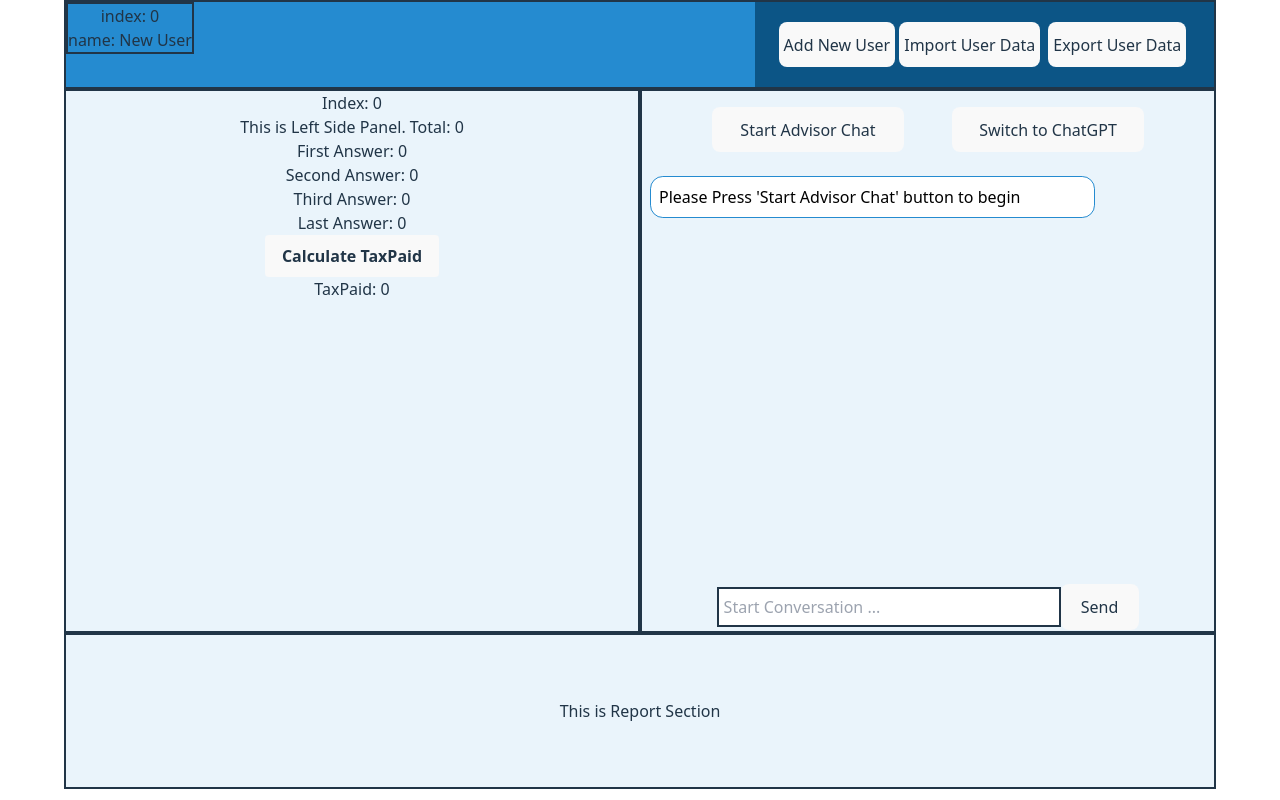
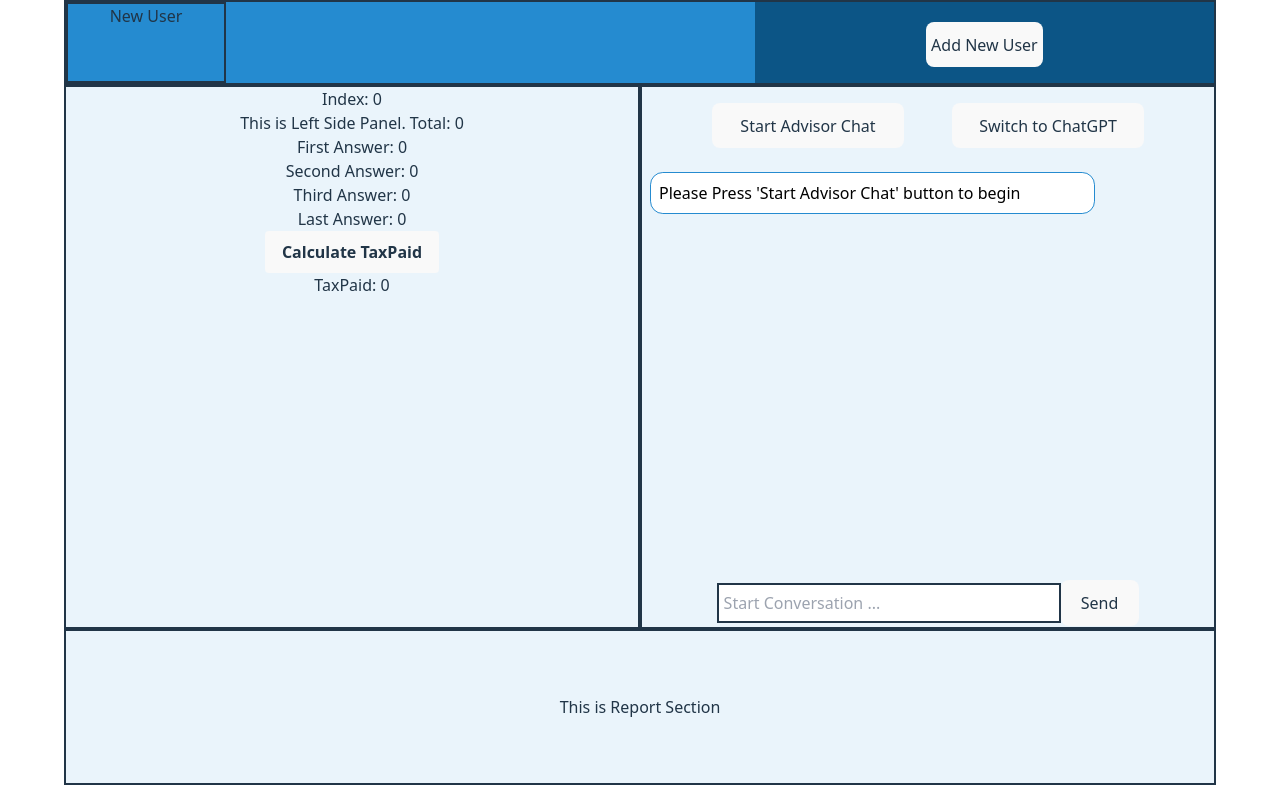
Before and after one commit to hkmarcoot/nea-project-frontend-myself-01, a React (Vite) app: page / in a window 1280 px wide. Built offline with nearby package versions, Linux system fonts and the light colour scheme.

Commit message:
make the header able to scroll in x direction when there are many users created

```diff
--- a/src/App.css
+++ b/src/App.css
@@ -20,7 +20,7 @@
   margin: 8px 0;
   max-width: 80%;
   word-wrap: break-word;
-  z-index: 2;
+  z-index: 1;
 }
 
 #chatbot {
@@ -54,7 +54,7 @@
 .window-modal {
   display: block; /* Hidden by default */
   position: fixed; /* Stay in place */
-  z-index: 1; /* Sit on top */
+  z-index: 3; /* Sit on top */
   left: 0;
   top: 0;
   width: 100%; /* Full width */
@@ -72,6 +72,11 @@
   border-radius: 4px;
   box-shadow: 0 4px 6px rgba(0, 0, 0, 0.1);
   width: 80%;
+}
+
+#user-card {
+  position: relative;
+  /* display: block; */
 }
 
 .logo {
--- a/src/components/Header/Header.jsx
+++ b/src/components/Header/Header.jsx
@@ -7,9 +7,9 @@ function Header({ listofUsers, createNewUser, setUserIndex }) {
 
   return (
     <header className="w-full flex flex-row bg-light-blue border-2">
-      <div className="bg-medium-blue w-3/5">
+      <div className="bg-medium-blue w-3/5 ">
         {listofUsers && (
-          <div className="flex flex-row">
+          <div className="flex flex-row h-full overflow-x-auto">
             {listofUsers.map((data, index) => (
               <UserCard
                 key={index}
@@ -28,12 +28,12 @@ function Header({ listofUsers, createNewUser, setUserIndex }) {
         >
           Add New User
         </button>
-        <button className="px-1 mt-1 mx-1">Import User Data</button>
-        <button className="px-1 my-1 mx-1">Export User Data</button>
+        {/* <button className="px-1 mt-1 mx-1">Import User Data</button>
+        <button className="px-1 my-1 mx-1">Export User Data</button> */}
       </div>
       {isAddNewUserCardOpen ? (
         <div className="window-modal">
-          <div className="create-user-card"></div>
+          <div className="create-user-card">
             <p>
               <strong>New User Name: </strong>
               <input
@@ -63,6 +63,7 @@ function Header({ listofUsers, createNewUser, setUserIndex }) {
               Cancel
             </button>
           </div>
+        </div>
       ) : null}
     </header>
   );
--- a/src/components/Reportsection/Reportsection.jsx
+++ b/src/components/Reportsection/Reportsection.jsx
@@ -1,6 +1,5 @@
 function Reportsection() {
   return (
-    // <header className="mr-5 w-full h-1/3 bg-light-blue border-2 lg:h-screen lg:w-2/5"></header>
     <header className="w-full py-16 bg-light-blue border-2">
       <p>This is Report Section</p>
     </header>
--- a/src/components/UserCard/UserCard.jsx
+++ b/src/components/UserCard/UserCard.jsx
@@ -1,8 +1,12 @@
 export default function UserCard({ index, name, setUserIndex }) {
   return (
-    <div className="border-2" onClick={() => setUserIndex(index)}>
-      <p>index: {index}</p>
-      <p>name: {name}</p>
+    <div
+      id="user-card"
+      className="border-2 cursor-pointer px-8 min-w-40"
+      onClick={() => setUserIndex(index)}
+    >
+      {/* <p>index: {index}</p> */}
+      <p>{name}</p>
     </div>
   );
 }
--- a/tailwind.config.js
+++ b/tailwind.config.js
@@ -7,6 +7,9 @@ export default {
   ],
   theme: {
     extend: {
+      width: {
+        40: "10rem",
+      },
       height: {
         104: "26rem",
         112: "28rem",
```
Lines whose indentation alone changed are shown as unchanged.
